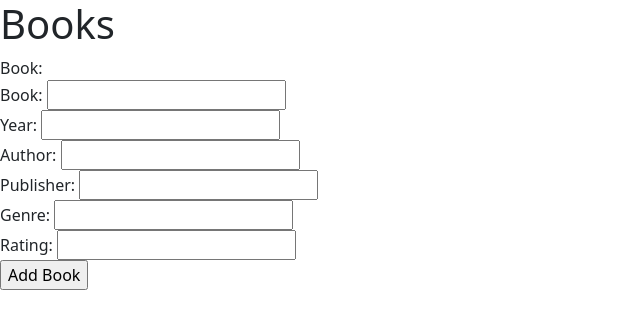
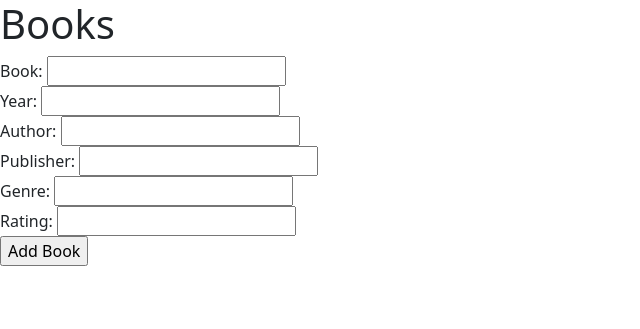
Before and after one commit to ERedEarth99/WebProject, a PHP site: page /booksForm.php in a window 1280 px wide. Shown: the top 329 px of the page, without its empty margins (0-640 px from the left). Run offline with PHP 8.4, Linux system fonts and the light colour scheme.

Commit message:
fixed a bug

```diff
--- a/booksForm.php
+++ b/booksForm.php
@@ -31,8 +31,6 @@
     ?>
     <!-- // Books Forms -->
     <form action="index.php">
-    <label for="BookName">Book: </label><br>
-    <form action="booksForm.php">
     <label for="BookName">Book: </label>
     <input type="text" id="BookName"
     name="BookName" value="<?php
```
